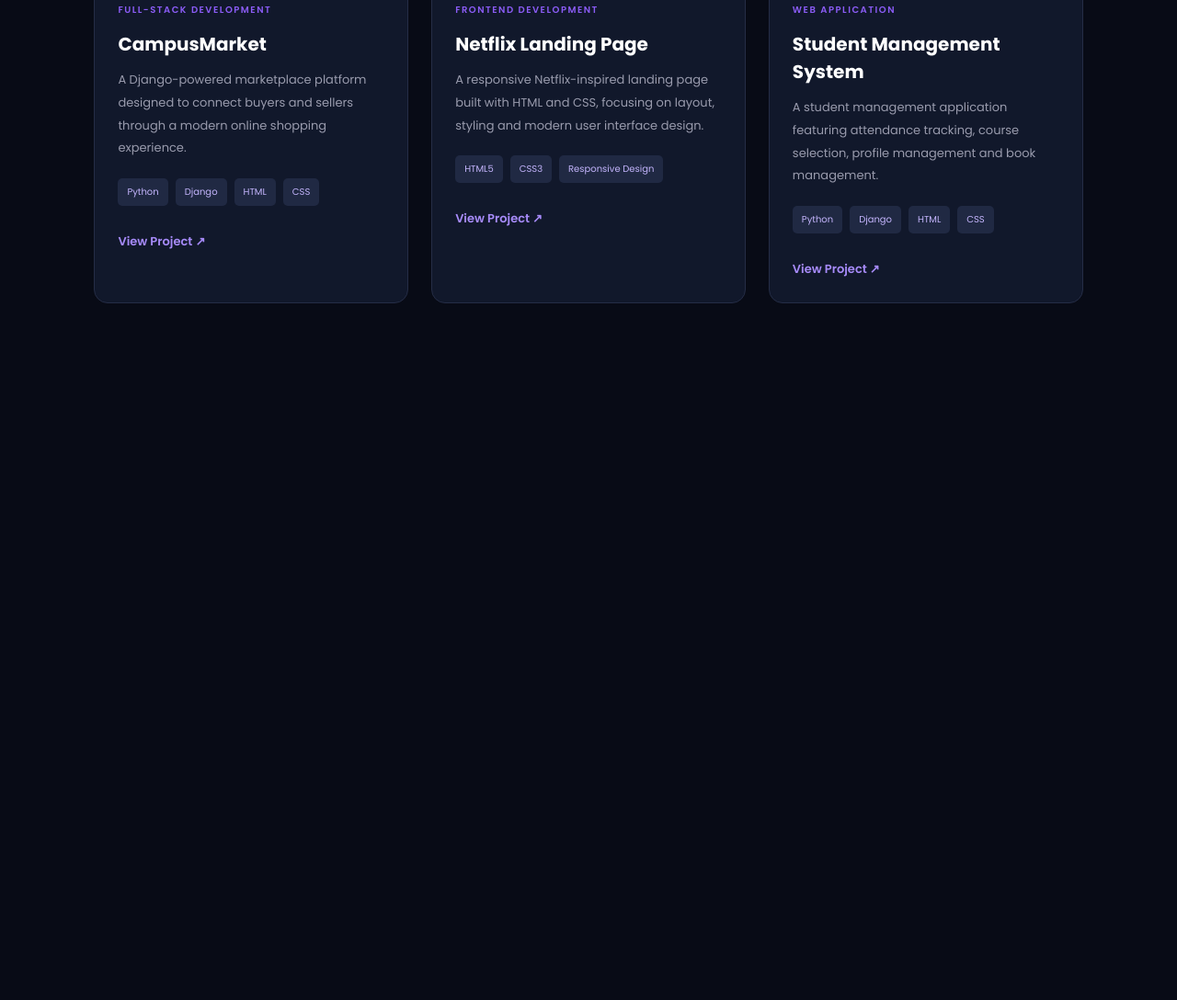
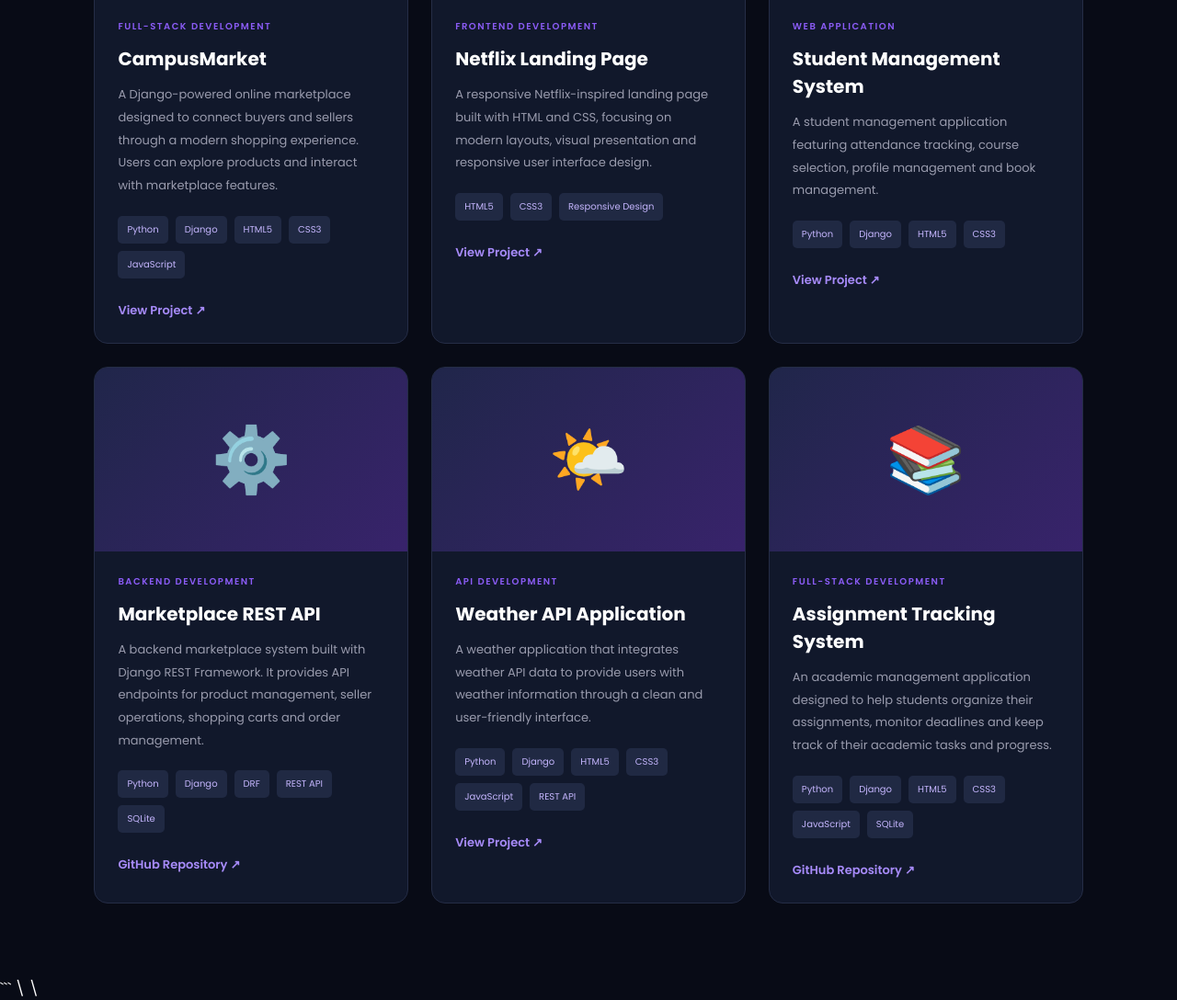
Before and after one commit to Basseysir/my-personal-portfolio, a plain HTML site: page projects.html in a window 1280 px wide. Shown: the part 598-1686 px from the top of the page at 92% size. Before the commit the page ends 1008 px from the top, so only its background shows below. Drawn offline with Linux system fonts and the light colour scheme.

Commit message:
Add marketplace API, weather API and assignment tracking projects

````diff
--- a/projects.html
+++ b/projects.html
@@ -1,9 +1,11 @@
-<!DOCTYPE html>
-<html lang="en">
+\<!DOCTYPE html>
 
-<head>
-    <meta charset="UTF-8">
-    <meta name="viewport" content="width=device-width, initial-scale=1.0">
+\<html lang="en">
+
+\<head>     \<meta charset="UTF-8">     \<meta name="viewport" content="width=device-width, initial-scale=1.0">
+
+```
+<meta name="description" content="Explore the software development projects of Ekanem Ekanem Bassey, including Django applications, REST APIs and responsive websites.">
 
 <title>My Projects | Ekanem Ekanem Bassey</title>
 
@@ -13,11 +15,13 @@
 <link rel="preconnect" href="https://fonts.gstatic.com" crossorigin>
 
 <link href="https://fonts.googleapis.com/css2?family=Poppins:wght@300;400;500;600;700;800&display=swap" rel="stylesheet">
+```
 
-</head>
+\</head>
 
-<body>
+\<body>
 
+```
 <!-- NAVIGATION -->
 
 <header>
@@ -33,7 +37,7 @@
             <li><a href="index.html">Home</a></li>
             <li><a href="about.html">About</a></li>
             <li><a href="skills.html">Skills</a></li>
-            <li><a href="projects.html">Projects</a></li>
+            <li><a href="projects.html" class="active">Projects</a></li>
             <li><a href="contact.html">Contact</a></li>
         </ul>
 
@@ -56,6 +60,7 @@
         <p>
             Here are some of the projects I have worked on,
             combining creativity, technology and problem-solving.
+            Each project represents my continuous growth as a developer.
         </p>
 
     </div>
@@ -64,7 +69,7 @@
     <div class="projects-container">
 
 
-            <!-- PROJECT ONE -->
+        <!-- PROJECT 1: CAMPUSMARKET -->
 
         <div class="project-card">
 
@@ -79,19 +84,21 @@
                 <h2>CampusMarket</h2>
 
                 <p>
-                        A Django-powered marketplace platform
-                        designed to connect buyers and sellers
-                        through a modern online shopping experience.
+                    A Django-powered online marketplace designed
+                    to connect buyers and sellers through a modern
+                    shopping experience. Users can explore products
+                    and interact with marketplace features.
                 </p>
 
                 <div class="project-tech">
                     <span>Python</span>
                     <span>Django</span>
-                        <span>HTML</span>
-                        <span>CSS</span>
+                    <span>HTML5</span>
+                    <span>CSS3</span>
+                    <span>JavaScript</span>
                 </div>
 
-                    <a href="#" class="project-link">
+                <a href="https://campusmarket-1.onrender.com" target="_blank" rel="noopener noreferrer" class="project-link">
                     View Project ↗
                 </a>
 
@@ -100,7 +107,7 @@
         </div>
 
 
-            <!-- PROJECT TWO -->
+        <!-- PROJECT 2: NETFLIX CLONE -->
 
         <div class="project-card">
 
@@ -116,8 +123,9 @@
 
                 <p>
                     A responsive Netflix-inspired landing page
-                        built with HTML and CSS, focusing on layout,
-                        styling and modern user interface design.
+                    built with HTML and CSS, focusing on modern
+                    layouts, visual presentation and responsive
+                    user interface design.
                 </p>
 
                 <div class="project-tech">
@@ -126,7 +134,9 @@
                     <span>Responsive Design</span>
                 </div>
 
-                    <a href="#" class="project-link">
+                <!-- Replace # with your project URL -->
+
+                <a href="https://github.com/Basseysir/Netflix-Landing-Page" class="project-link">
                     View Project ↗
                 </a>
 
@@ -135,7 +145,7 @@
         </div>
 
 
-            <!-- PROJECT THREE -->
+        <!-- PROJECT 3: STUDENT MANAGEMENT SYSTEM -->
 
         <div class="project-card">
 
@@ -158,12 +168,134 @@
                 <div class="project-tech">
                     <span>Python</span>
                     <span>Django</span>
-                        <span>HTML</span>
-                        <span>CSS</span>
+                    <span>HTML5</span>
+                    <span>CSS3</span>
                 </div>
 
-                    <a href="#" class="project-link">
+                <a href="https://basseysir.github.io/SEN-E-Learning-VC/" target="_blank" rel="noopener noreferrer" class="project-link">
                     View Project ↗
+                </a>
+
+            </div>
+
+        </div>
+
+
+        <!-- PROJECT 4: MARKETPLACE API -->
+
+        <div class="project-card">
+
+            <div class="project-image project-four">
+                <span>⚙️</span>
+            </div>
+
+            <div class="project-info">
+
+                <span class="project-category">BACKEND DEVELOPMENT</span>
+
+                <h2>Marketplace REST API</h2>
+
+                <p>
+                    A backend marketplace system built with Django
+                    REST Framework. It provides API endpoints for
+                    product management, seller operations, shopping
+                    carts and order management.
+                </p>
+
+                <div class="project-tech">
+                    <span>Python</span>
+                    <span>Django</span>
+                    <span>DRF</span>
+                    <span>REST API</span>
+                    <span>SQLite</span>
+                </div>
+
+                <!-- Add your Marketplace API GitHub URL here -->
+
+                <a href="https://github.com/Basseysir/MarketplaceAPI" class="project-link">
+                    GitHub Repository ↗
+                </a>
+
+            </div>
+
+        </div>
+
+
+        <!-- PROJECT 5: WEATHER API -->
+
+        <div class="project-card">
+
+            <div class="project-image project-five">
+                <span>🌤️</span>
+            </div>
+
+            <div class="project-info">
+
+                <span class="project-category">API DEVELOPMENT</span>
+
+                <h2>Weather API Application</h2>
+
+                <p>
+                    A weather application that integrates weather
+                    API data to provide users with weather
+                    information through a clean and user-friendly
+                    interface.
+                </p>
+
+                <div class="project-tech">
+                    <span>Python</span>
+                    <span>Django</span>
+                    <span>HTML5</span>
+                    <span>CSS3</span>
+                    <span>JavaScript</span>
+                    <span>REST API</span>
+                </div>
+
+                <!-- Add your Weather API project URL here -->
+
+                <a href="https://github.com/Basseysir/Weather-Project" class="project-link">
+                    View Project ↗
+                </a>
+
+            </div>
+
+        </div>
+
+
+        <!-- PROJECT 6: ASSIGNMENT TRACKING SYSTEM -->
+
+        <div class="project-card">
+
+            <div class="project-image project-six">
+                <span>📚</span>
+            </div>
+
+            <div class="project-info">
+
+                <span class="project-category">FULL-STACK DEVELOPMENT</span>
+
+                <h2>Assignment Tracking System</h2>
+
+                <p>
+                    An academic management application designed
+                    to help students organize their assignments,
+                    monitor deadlines and keep track of their
+                    academic tasks and progress.
+                </p>
+
+                <div class="project-tech">
+                    <span>Python</span>
+                    <span>Django</span>
+                    <span>HTML5</span>
+                    <span>CSS3</span>
+                    <span>JavaScript</span>
+                    <span>SQLite</span>
+                </div>
+
+                <!-- Add your Assignment Tracking System URL here -->
+
+                <a href="https://github.com/Basseysir/Assignment-Trackinf-System" class="project-link">
+                    GitHub Repository ↗
                 </a>
 
             </div>
@@ -177,7 +309,8 @@
 
 
 <script src="script.js"></script>
+```
 
-</body>
+\</body>
 
-</html>
+\</html>
--- a/style.css
+++ b/style.css
@@ -990,14 +990,11 @@ PROFESSIONAL ABOUT PAGE
     height: 100vh;
     background: #0a192f;
     z-index: 99999;
-
     display: flex;
     justify-content: center;
     align-items: center;
-
     opacity: 1;
     visibility: visible;
-
     transition: opacity 0.6s ease, visibility 0.6s ease;
 }
 
@@ -1230,7 +1227,7 @@ PROFESSIONAL ABOUT PAGE
 }
 
 /* =================================
-   RESPONSIVE PROJECTS PAGE
+RESPONSIVE PROJECTS PAGE
 ================================= */
 
 /* TABLETS */
@@ -1276,3 +1273,30 @@ PROFESSIONAL ABOUT PAGE
     }
 
 }
+
+/* FIX MOBILE HERO INTRO TEXT */
+
+@media (max-width: 768px) {
+
+    .hero {
+        overflow: visible;
+        min-height: 100vh;
+        height: auto;
+    }
+
+    .hero-content {
+        overflow: visible;
+    }
+
+    .hero-content .intro {
+        display: block;
+        height: auto;
+        overflow: visible;
+        line-height: 1.8;
+        margin-top: 15px;
+        margin-bottom: 15px;
+        padding: 5px 0;
+        transform: none;
+    }
+
+}
````
Lines whose indentation alone changed are shown as unchanged.
